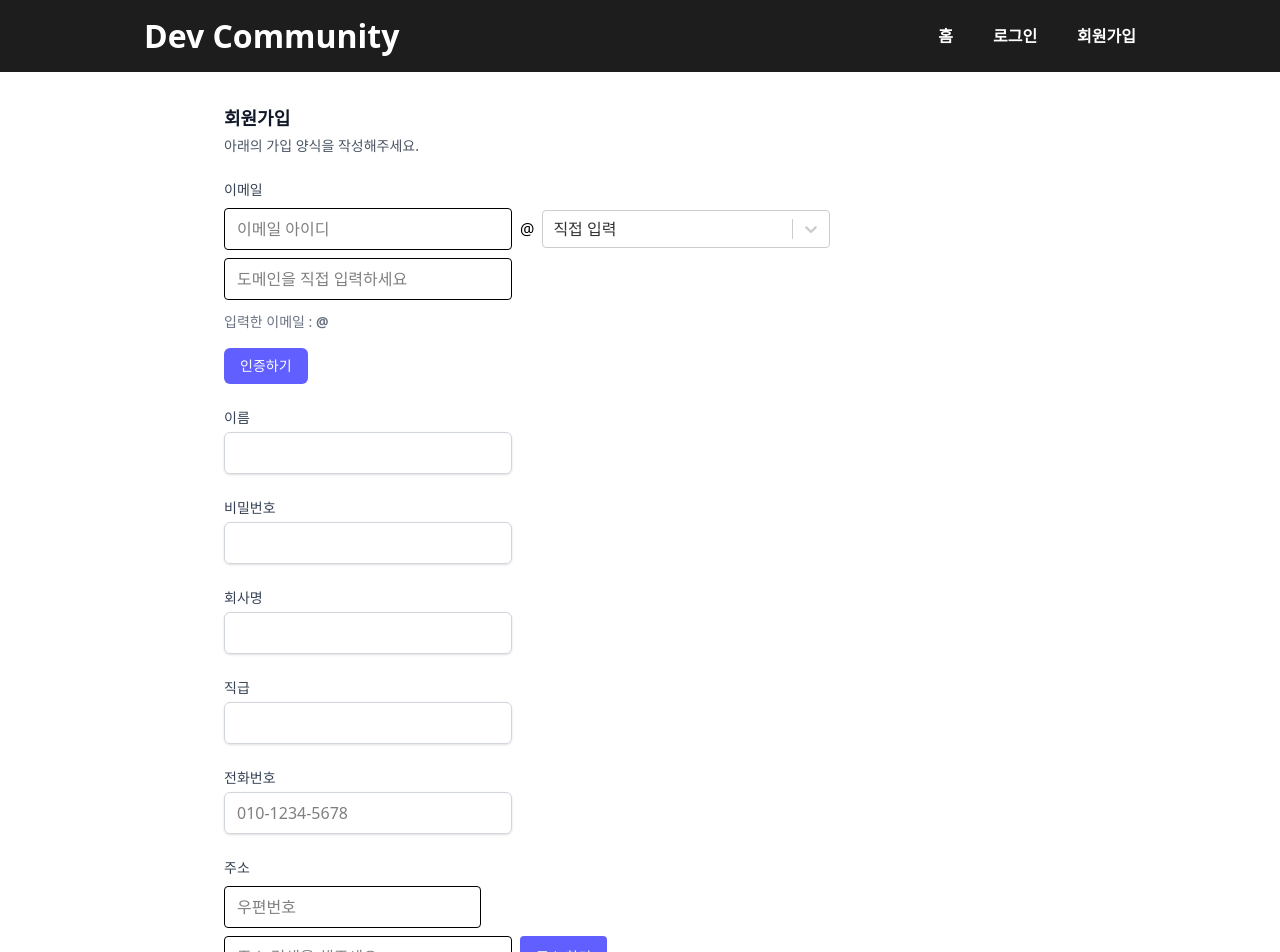
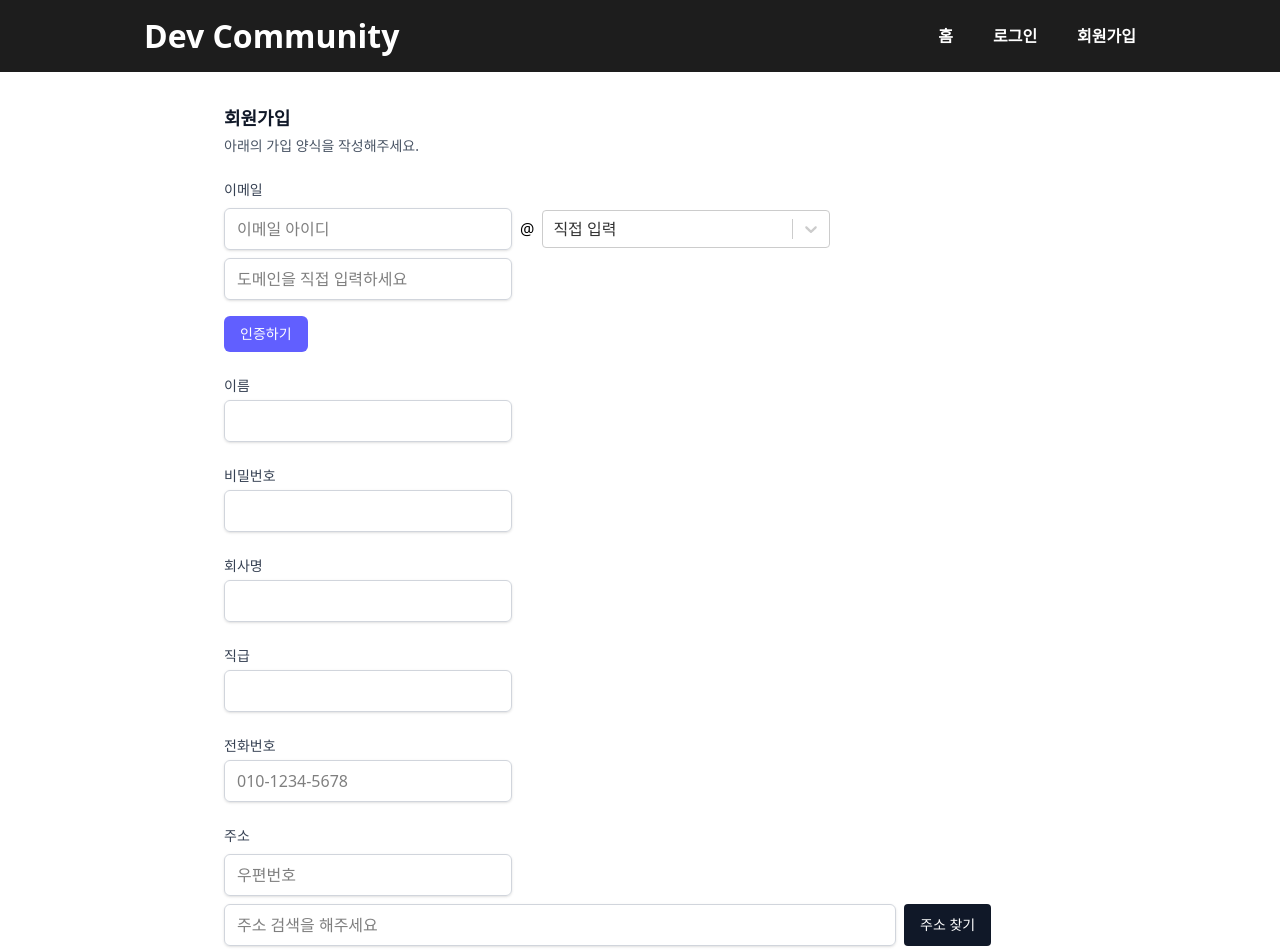
Before and after one commit to devRyan9025/dev-community-frontend, a React (Vite) app: page /register in a window 1280 px wide. Shown: the top 952 px of the page. Built offline with nearby package versions, Linux system fonts and the light colour scheme; a web font is replaced by a local one.

Commit message:
Design: 일부 코드 추가 및 수정 & CSS 수정

```diff
--- a/src/components/common/AddressInput.jsx
+++ b/src/components/common/AddressInput.jsx
@@ -41,7 +41,7 @@ export default function AddressInput({
         value={postcode}
         readOnly
         placeholder='우편번호'
-        className='border px-3 py-2 rounded w-1xs'
+        className='mt-1 block w-2xs border border-gray-300 rounded-md shadow-sm py-2 px-3 focus:ring-indigo-500 focus:border-indigo-500'
       />
 
       {/* 주소 */}
@@ -51,12 +51,12 @@ export default function AddressInput({
           readOnly
           value={address}
           placeholder='주소 검색을 해주세요'
-          className='border px-3 py-2 rounded w-2xs'
+          className='block w-2xl border border-gray-300 rounded-md shadow-sm py-2 px-3 focus:ring-indigo-500 focus:border-indigo-500'
         />
         <button
           type='button'
           onClick={handleSearchAddress}
-          className='bg-indigo-500 text-white px-4 py-2 rounded text-sm'>
+          className='bg-gray-900 text-white px-4 rounded text-sm'>
           주소 찾기
         </button>
       </div>
@@ -67,7 +67,7 @@ export default function AddressInput({
         value={detailAddress}
         onChange={(e) => setDetailAddress(e.target.value)}
         placeholder='상세 주소 입력 (예: 101동 202호)'
-        className='border px-3 py-2 rounded w-2xl'
+        className='mt-1 block w-full border border-gray-300 rounded-md shadow-sm py-2 px-3 focus:ring-indigo-500 focus:border-indigo-500'
       />
     </div>
   );
--- a/src/components/common/CustomEmailInput.jsx
+++ b/src/components/common/CustomEmailInput.jsx
@@ -35,7 +35,7 @@ export default function CustomEmailInput({
           value={emailId}
           onChange={(e) => setEmailId(e.target.value)}
           disabled={isEmailVerified}
-          className='border px-3 py-2 rounded w-2xs'
+          className='block w-2xs border border-gray-300 rounded-md shadow-sm py-2 px-3 focus:ring-indigo-500 focus:border-indigo-500'
         />
         <span>@</span>
 
@@ -62,17 +62,9 @@ export default function CustomEmailInput({
           value={customDomain}
           onChange={(e) => setCustomDomain(e.target.value)}
           disabled={isEmailVerified}
-          className='border px-3 py-2 rounded w-2xs'
+          className='mt-1 block w-2xs border border-gray-300 rounded-md shadow-sm py-2 px-3 focus:ring-indigo-500 focus:border-indigo-500'
         />
       )}
-
-      {/* 이메일 결과 미리보기 */}
-      <div className='text-sm text-gray-500 mt-1'>
-        입력한 이메일 :{' '}
-        <strong>
-          {emailId}@{emailDomain === 'custom' ? customDomain : emailDomain}
-        </strong>
-      </div>
     </div>
   );
 }
--- a/src/components/header/Header.module.css
+++ b/src/components/header/Header.module.css
@@ -33,6 +33,7 @@
 
 .nav__right {
   display: flex;
+  align-items: center;
 }
 
 .nav__item {
@@ -40,3 +41,20 @@
   position: relative;
   cursor: pointer;
 }
+
+.profile__nav {
+  display: flex;
+  align-items: center;
+}
+
+.profile__image {
+  display: inline-block;
+  width: 2rem;
+  height: 2rem;
+  border-radius: 100%;
+  box-shadow: 0 0 0 2px white;
+}
+
+.profile__name {
+  margin-left: var(--spacing-1);
+}
--- a/src/main.jsx
+++ b/src/main.jsx
@@ -1,4 +1,3 @@
-import { StrictMode } from 'react';
 import { createRoot } from 'react-dom/client';
 import { BrowserRouter } from 'react-router-dom';
 import { AuthProvider } from './context/AuthProvider';
@@ -7,11 +6,9 @@ import App from './App';
 import './index.css';
 
 createRoot(document.getElementById('root')).render(
-  <StrictMode>
-    <AuthProvider>
-      <BrowserRouter>
-        <App />
-      </BrowserRouter>
-    </AuthProvider>
-  </StrictMode>
+  <AuthProvider>
+    <BrowserRouter>
+      <App />
+    </BrowserRouter>
+  </AuthProvider>
 );
--- a/src/pages/home_page/Home.module.css
+++ b/src/pages/home_page/Home.module.css
@@ -17,15 +17,3 @@
   height: 100%;
   object-fit: cover;
 }
-
-.userInfo {
-  display: flex;
-  flex-direction: column;
-  justify-content: center;
-  position: absolute;
-  color: black;
-  font-size: 1.5rem;
-  font-weight: var(--font-weight-bold);
-  top: 5%;
-  text-align: center;
-}
```
Also changed, not shown: 1 other file (tests, documents, lock files or other folders).
